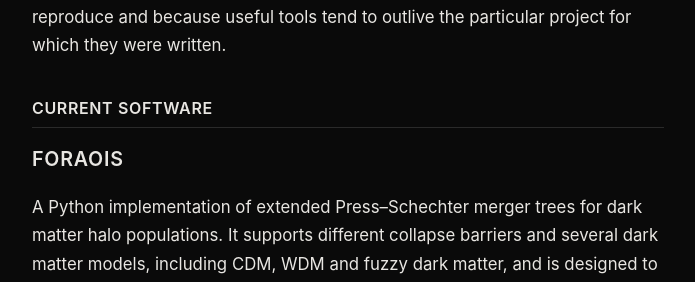
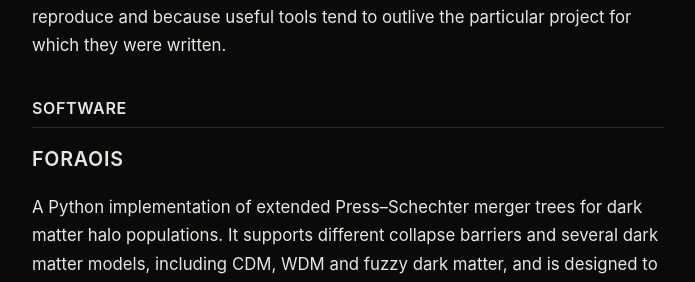
Before and after one commit to doctorcbpower/doctorcbpower.github.io, a Jekyll site: the page built from software.html, in a window 1280 px wide and 900 px high. Shown: the part 339-621 px from the top of the window, without its empty margins (292-987 px from the left). Built offline with Jekyll 4.4.1, drawn with Linux system fonts in a browser that asks for light colours.

Commit message:
Rename section header from 'Current software' to 'Software'

```diff
--- a/software.html
+++ b/software.html
@@ -7,7 +7,7 @@
 
 <p>I develop and maintain scientific software as part of my research. Some of it is closely tied to particular projects; some has grown into more general tools for working with simulations, merger trees, and astrophysical populations. I release most of the software openly, both because it makes the research easier to reproduce and because useful tools tend to outlive the particular project for which they were written.</p>
 
-<h2>Current software</h2>
+<h2>Software</h2>
 
 <h3>foraois</h3>
 
```
